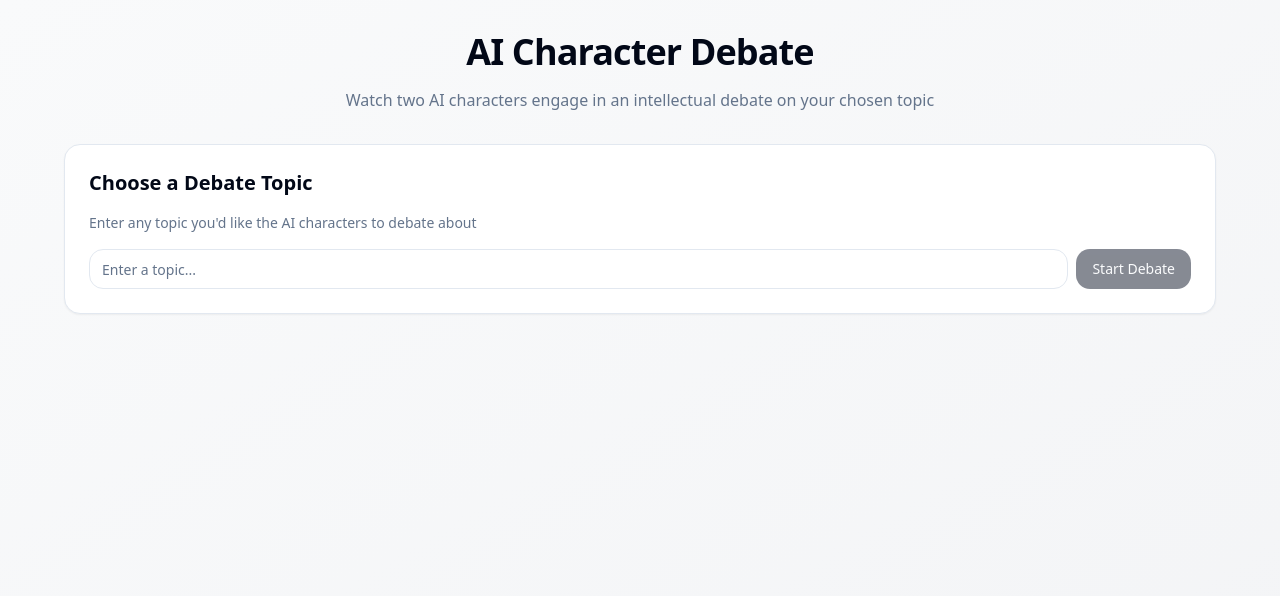
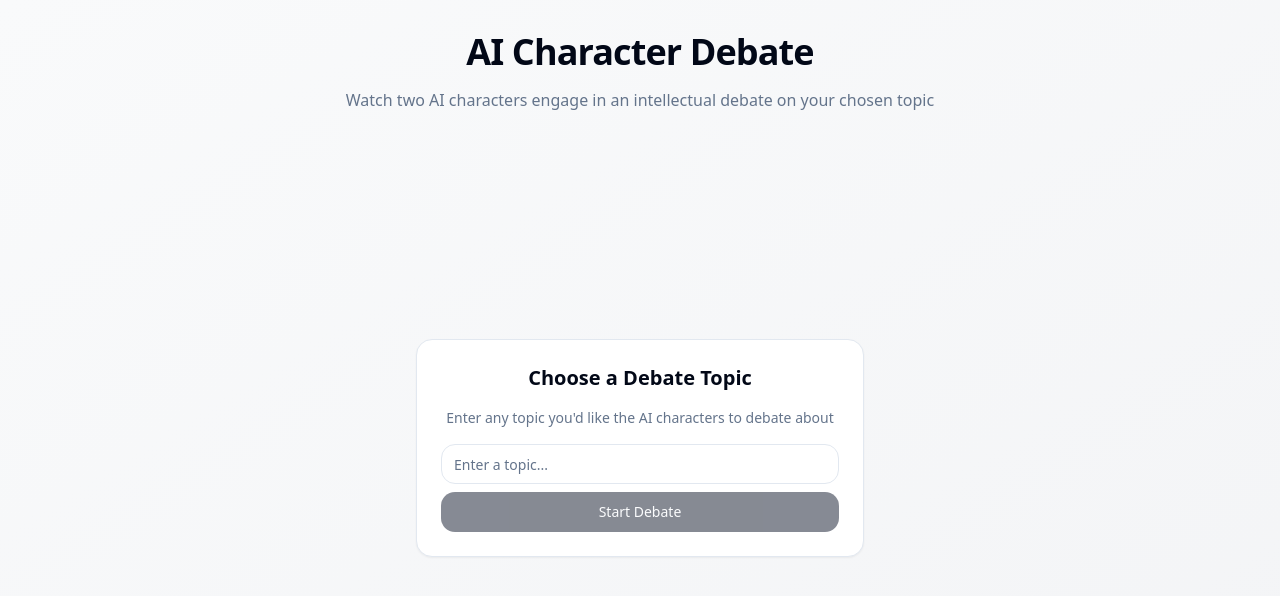
Before and after one commit to justinmae/ai-characters-debate, a React (Vite) app: page / in a window 1280 px wide. Shown: the top 596 px of the page. Built offline with nearby package versions, Linux system fonts and the light colour scheme.

Commit message:
Improve UI/UX and add loading indicator
- Center content vertically on the initial screen.
- Make the topic input screen narrower.
- Display new debate responses at the top of the arena screen.
- Improve avatar display.
- Add a loading indicator to the "Start Debate" process.

```diff
--- a/src/components/Character.tsx
+++ b/src/components/Character.tsx
@@ -26,20 +26,40 @@ const Character = ({
   occupation,
   avatarUrl
 }: CharacterProps) => {
+  // Генерируем градиент на основе имени для уникальных аватаров
+  const generateGradient = (name: string) => {
+    const hash = name.split('').reduce((acc, char) => {
+      return char.charCodeAt(0) + ((acc << 5) - acc);
+    }, 0);
+    const color1 = `hsl(${hash % 360}, 70%, 80%)`;
+    const color2 = `hsl(${(hash * 2) % 360}, 70%, 70%)`;
+    return `linear-gradient(135deg, ${color1}, ${color2})`;
+  };
+
   return (
     <Card className={`character-container transition-all duration-300 ${isActive ? 'ring-2 ring-primary/20 animate-pulse' : ''}`}>
       <div className="flex items-center space-x-4 mb-4">
-        <div className={`relative rounded-full transition-colors duration-300 ${isActive ? 'ring-2 ring-primary' : ''}`}>
+        <div
+          className={`relative w-12 h-12 rounded-full overflow-hidden transition-transform duration-300 ${
+            isActive ? 'ring-2 ring-primary transform scale-110' : ''
+          }`}
+          style={!avatarUrl ? { background: generateGradient(name) } : undefined}
+        >
           {avatarUrl ? (
             <img
               src={avatarUrl}
               alt={name}
-              className="w-12 h-12 rounded-full"
+              className="w-full h-full object-cover"
             />
           ) : (
-            <div className={`p-3 rounded-full ${isActive ? 'bg-primary/10' : 'bg-muted'}`}>
-              <User className={`w-6 h-6 transition-colors duration-300 ${isActive ? 'text-primary animate-bounce' : 'text-muted-foreground'}`} />
+            <div className="w-full h-full flex items-center justify-center">
+              <span className="text-lg font-semibold text-white">
+                {name.charAt(0).toUpperCase()}
+              </span>
             </div>
+          )}
+          {(isActive || isSpeaking) && (
+            <div className="absolute bottom-0 right-0 w-3 h-3 rounded-full bg-primary animate-pulse" />
           )}
         </div>
         <div className="flex-1">
@@ -70,7 +90,9 @@ const Character = ({
         </div>
       </div>
       {lastMessage && (
-        <p className={`text-sm text-muted-foreground line-clamp-2 transition-opacity duration-500 ${isActive ? 'typing-text opacity-70' : 'opacity-100'}`}>
+        <p className={`text-sm text-muted-foreground line-clamp-2 transition-opacity duration-500 ${
+          isActive ? 'typing-text opacity-70' : 'opacity-100'
+        }`}>
           {lastMessage}
         </p>
       )}
--- a/src/components/DebateArena.tsx
+++ b/src/components/DebateArena.tsx
@@ -22,7 +22,7 @@ const DebateArena = () => {
 
   useEffect(() => {
     if (transcriptRef.current) {
-      transcriptRef.current.scrollTop = transcriptRef.current.scrollHeight;
+      transcriptRef.current.scrollTop = 0; // Прокрутка вверх для новых сообщений
     }
   }, [messages]);
 
@@ -32,7 +32,12 @@ const DebateArena = () => {
         <DebateHeader />
 
         {!isDebating ? (
-          <TopicInput topic={topic} setTopic={setTopic} onStart={startDebate} />
+          <TopicInput
+            topic={topic}
+            setTopic={setTopic}
+            onStart={startDebate}
+            isLoading={isLoading}
+          />
         ) : (
           <ActiveDebate
             topic={topic}
--- a/src/components/DebateTranscript.tsx
+++ b/src/components/DebateTranscript.tsx
@@ -14,8 +14,9 @@ const DebateTranscript = ({ messages }: DebateTranscriptProps) => {
         <MessageSquare className="w-5 h-5 text-primary" />
         <h2 className="text-xl font-semibold">Debate Transcript</h2>
       </div>
-      <div className="space-y-4 max-h-[400px] overflow-y-auto">
-        {messages.map((message, index) => (
+      <div className="space-y-4 max-h-[400px] overflow-y-auto flex flex-col-reverse">
+        <div className="space-y-4">
+          {[...messages].reverse().map((message, index) => (
             <div
               key={index}
               className={`p-4 rounded-lg ${
@@ -27,6 +28,7 @@ const DebateTranscript = ({ messages }: DebateTranscriptProps) => {
             </div>
           ))}
         </div>
+      </div>
     </Card>
   );
 };
--- a/src/components/TopicInput.tsx
+++ b/src/components/TopicInput.tsx
@@ -3,34 +3,54 @@ import React from 'react';
 import { Card } from '@/components/ui/card';
 import { Input } from '@/components/ui/input';
 import { Button } from '@/components/ui/button';
+import { Loader } from 'lucide-react';
 
 interface TopicInputProps {
   topic: string;
   setTopic: (topic: string) => void;
   onStart: () => void;
+  isLoading?: boolean;
 }
 
-const TopicInput = ({ topic, setTopic, onStart }: TopicInputProps) => {
+const TopicInput = ({ topic, setTopic, onStart, isLoading = false }: TopicInputProps) => {
   return (
-    <Card className="p-6 debate-slide-in">
+    <div className="h-[calc(100vh-12rem)] flex items-center justify-center">
+      <Card className="p-6 debate-slide-in max-w-md w-full">
         <div className="space-y-4">
-        <h2 className="text-xl font-semibold">Choose a Debate Topic</h2>
-        <p className="text-sm text-muted-foreground">
+          <h2 className="text-xl font-semibold text-center">Choose a Debate Topic</h2>
+          <p className="text-sm text-muted-foreground text-center">
             Enter any topic you'd like the AI characters to debate about
           </p>
-        <div className="flex space-x-2">
+          <div className="space-y-2">
             <Input
               placeholder="Enter a topic..."
               value={topic}
               onChange={(e) => setTopic(e.target.value)}
-            className="flex-1"
+              className="w-full"
             />
-          <Button onClick={onStart} disabled={!topic.trim()}>
-            Start Debate
+            <Button
+              onClick={onStart}
+              disabled={!topic.trim() || isLoading}
+              className="w-full"
+            >
+              {isLoading ? (
+                <>
+                  <Loader className="mr-2 h-4 w-4 animate-spin" />
+                  Preparing Debate...
+                </>
+              ) : (
+                'Start Debate'
+              )}
             </Button>
           </div>
+          {isLoading && (
+            <div className="text-sm text-muted-foreground text-center animate-pulse">
+              Generating unique characters and preparing the debate arena...
+            </div>
+          )}
         </div>
       </Card>
+    </div>
   );
 };
 
```
Lines whose indentation alone changed are shown as unchanged.
